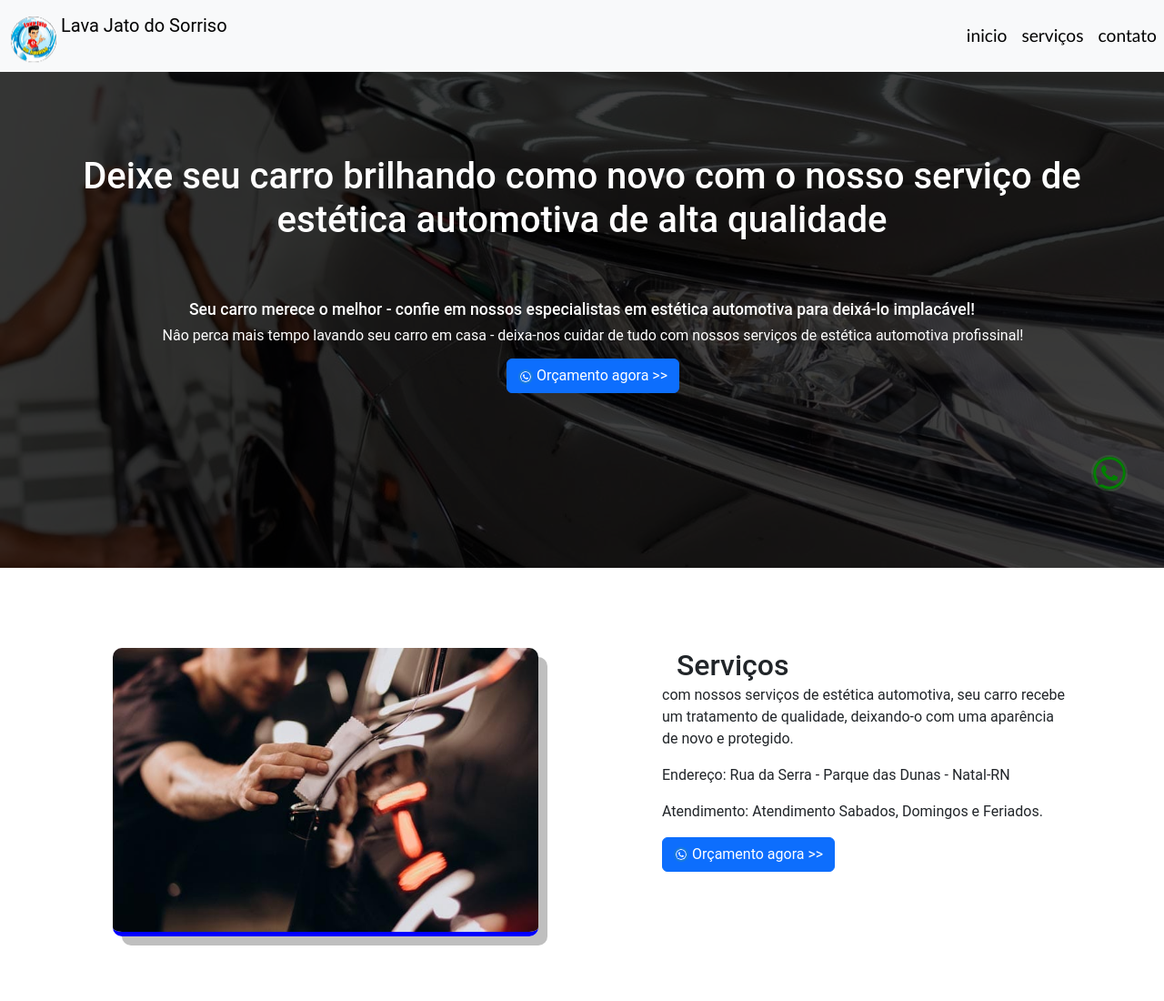
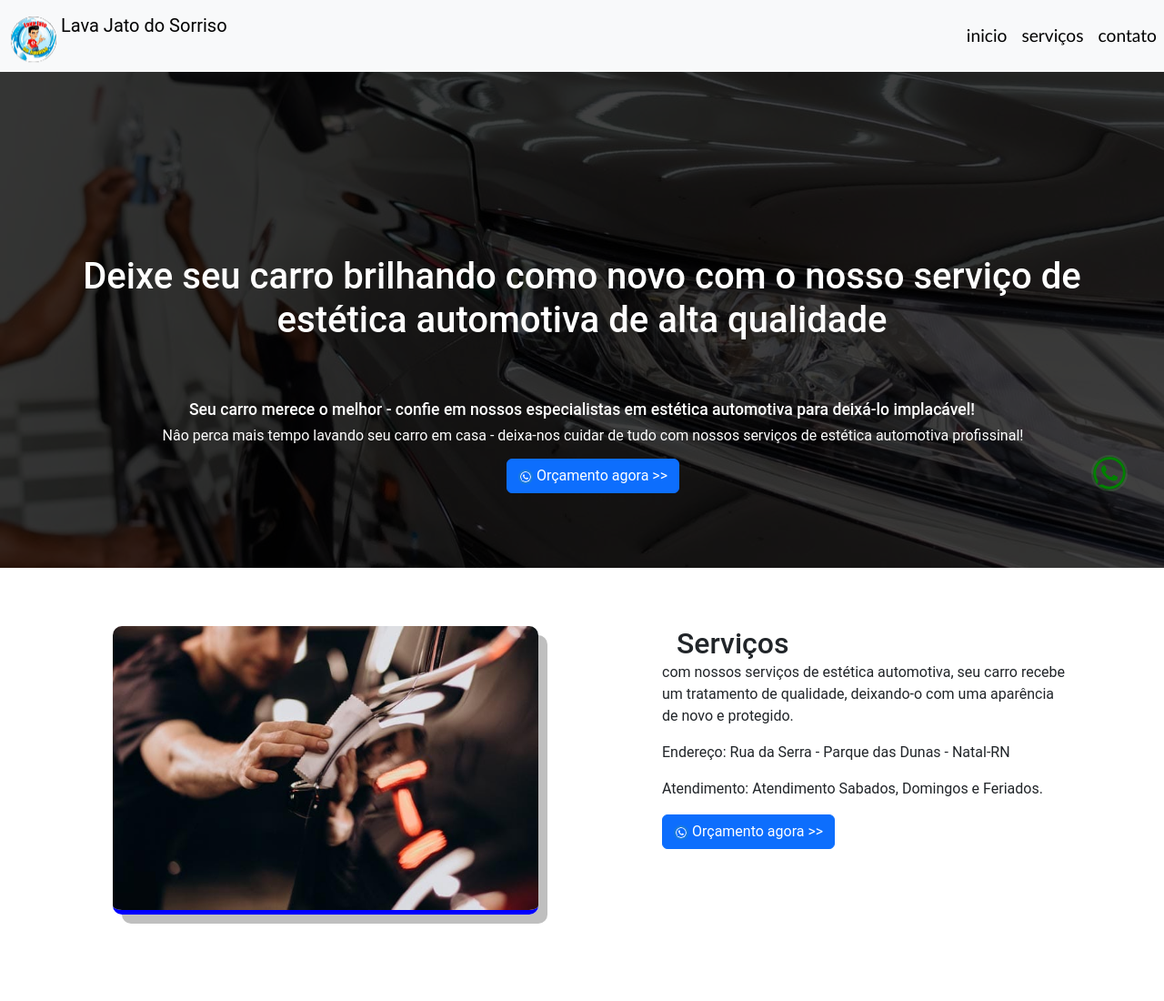
Before and after one commit to johnysantos22/projeto-estetica-automotivo, a plain HTML site: page index.html in a window 1280 px wide. Shown: the top 1100 px of the page at 91% size. Drawn offline with nearby package versions, Linux system fonts and the light colour scheme.

Commit message:
Centralizando meu h1

```diff
--- a/style.css
+++ b/style.css
@@ -199,6 +199,10 @@ p,
 
     }
 
+    .tilutoprincipal{
+        margin: -400px 0px 0px 0px;
+    }
+
     .imgserviços {
         margin-right: 7rem;
         margin-left: -4rem;
```
